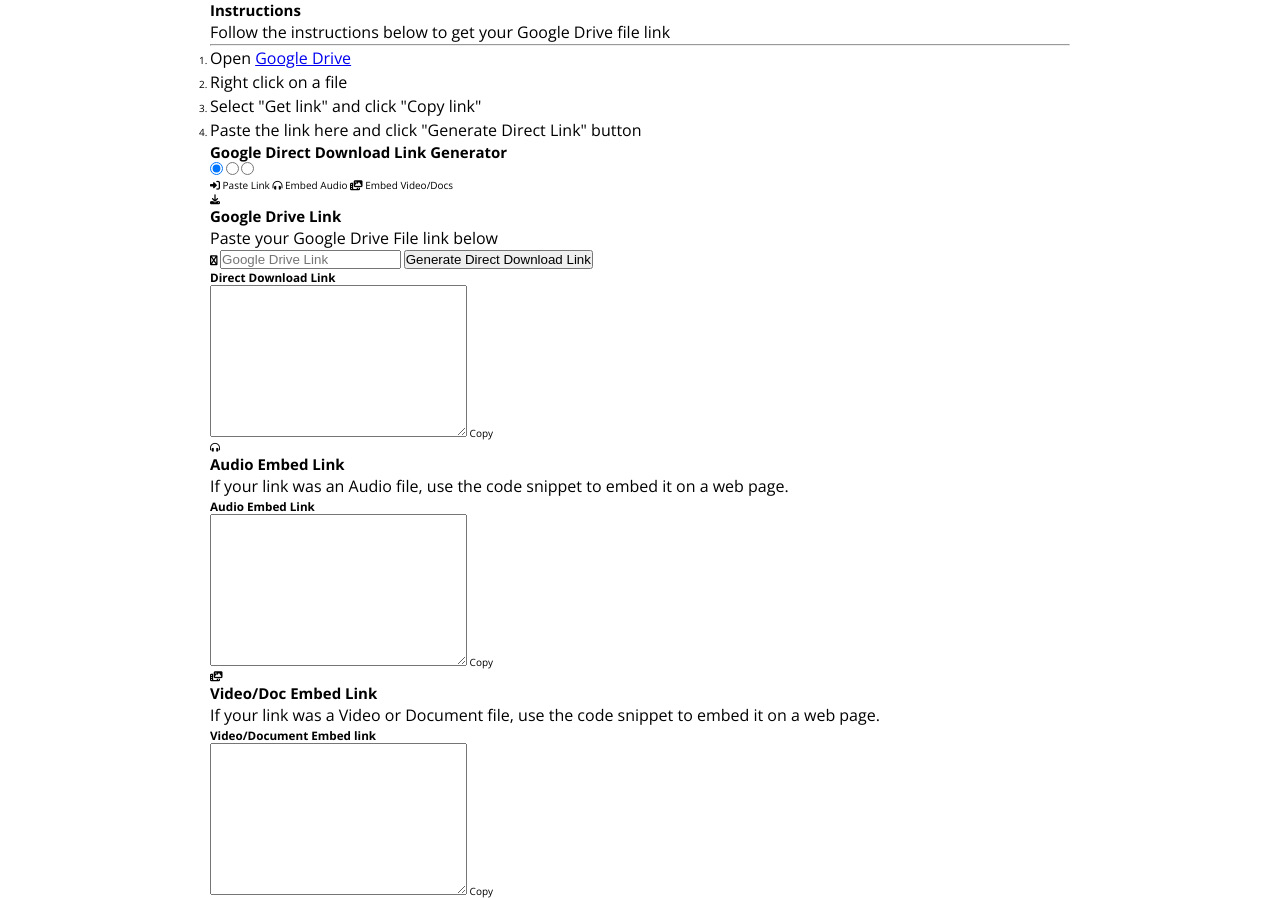
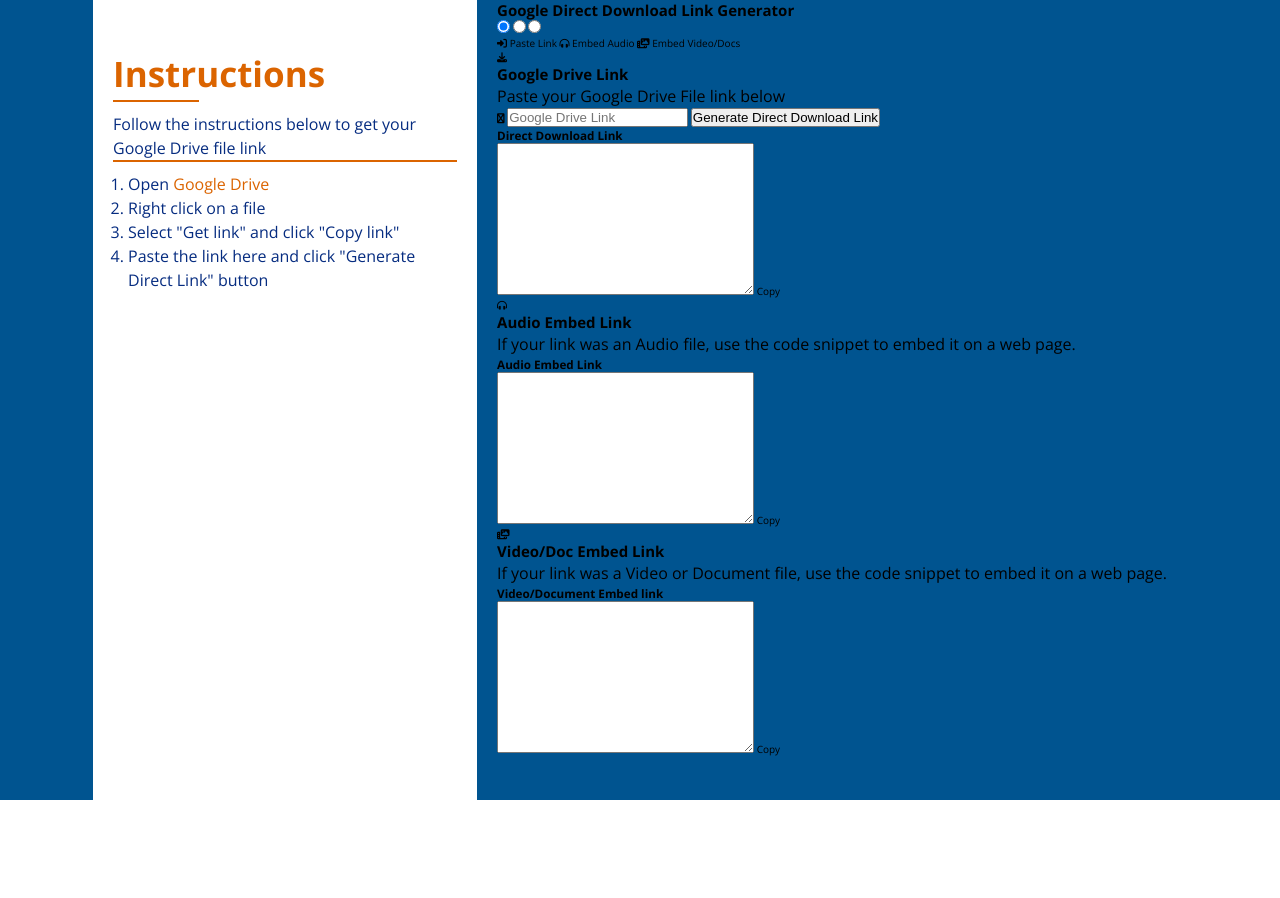
Before and after one commit to mbisovskyi/GD-Download-Link-Generator, a plain HTML site: page index.html in a window 1280 px wide. After the commit the page ends 800 px from the top, so only its background shows below. Drawn offline with nearby package versions, Linux system fonts and the light colour scheme.

Commit message:
Feature: Styling added

```diff
--- a/styles.css
+++ b/styles.css
@@ -34,8 +34,54 @@
   width: 100%;
 }
 
+hr {
+  border: 1px solid #db6400;
+}
+
 .container {
   max-width: 900px;
   margin: 0 auto;
   padding: 0 20px;
 }
+
+.main-container {
+  display: flex;
+  justify-content: center;
+  background-color: #005490;
+}
+
+.instructions {
+  font-size: 1.6rem;
+  width: 30%;
+  height: 100vh;
+  background-color: white;
+  padding-top: 5rem;
+  color: rgb(6, 44, 128);
+}
+
+.instructions h2 {
+  font-size: 3.5rem;
+  color: var(--color-sec);
+  margin-bottom: 1rem;
+  position: relative;
+  padding-bottom: 5px;
+}
+
+.instructions h2::after {
+  content: "";
+  position: absolute;
+  left: 0;
+  bottom: 0;
+  width: 25%;
+  height: 2px;
+  background-color: #db6400;
+}
+
+.instructions ol {
+  padding: 1rem 0 0 1.5rem;
+}
+
+.instructions ol a {
+  color: var(--color-sec);
+  text-decoration: none;
+}
```
